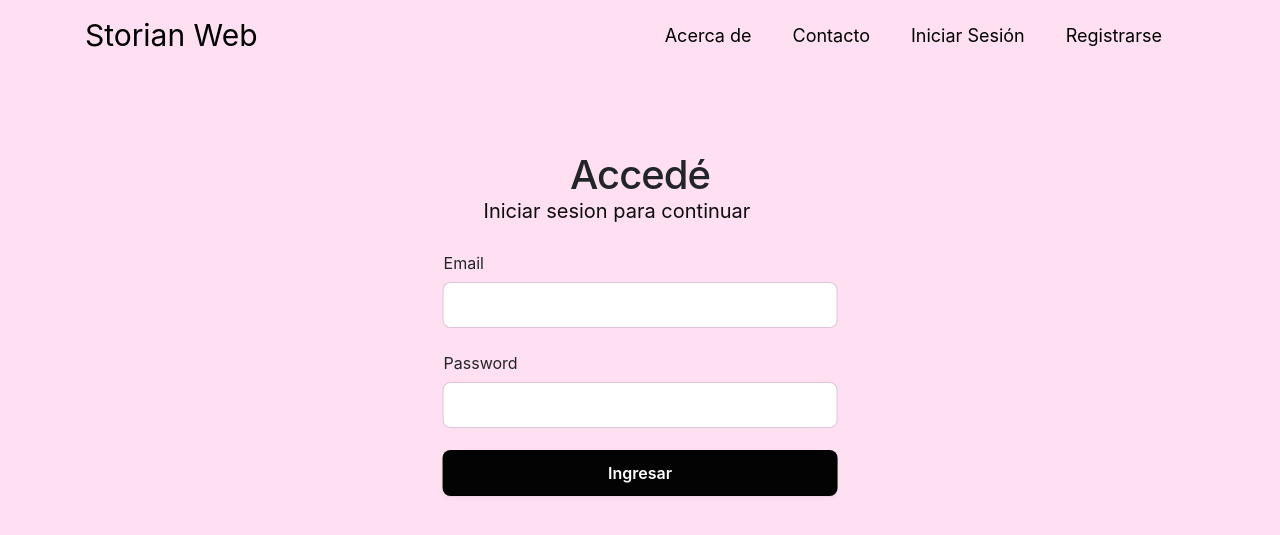
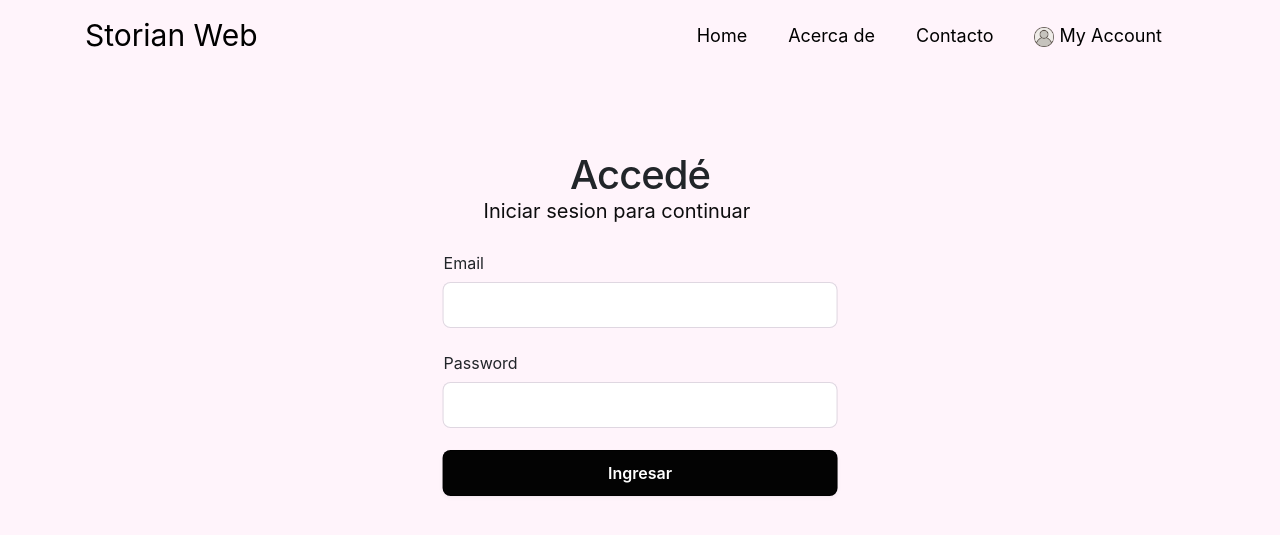
Before and after one commit to ArielitoUV/ProyectoStorianWeb, a Django app: template StorianWeb/core/templates/core/iniciosesion.html in a window 1280 px wide. Shown: the top 535 px of the page. Run offline with Django 4.2, Linux system fonts and the light colour scheme; the template is opened without the code that fills it, so the values that code supplies are empty; some libraries are stand-ins or nearby versions.

Commit message:
cambiofinal

```diff
--- a/StorianWeb/core/static/css/styles-ini.css
+++ b/StorianWeb/core/static/css/styles-ini.css
@@ -46,7 +46,7 @@ background-image {
 /*fondo*/
 body {
     min-height: 100%;
-    background-color: #ffdff2;
+    background-color: #fff4fb;
   }
 
   h1 {
--- a/StorianWeb/core/templates/core/iniciosesion.html
+++ b/StorianWeb/core/templates/core/iniciosesion.html
@@ -7,6 +7,8 @@
   <script src="https://code.jquery.com/jquery-3.5.1.slim.min.js"></script>
   <script src="https://cdn.jsdelivr.net/npm/@popperjs/core@2.9.3/dist/umd/popper.min.js"></script>
   <script src="https://maxcdn.bootstrapcdn.com/bootstrap/4.5.2/js/bootstrap.min.js"></script>
+  <link rel="stylesheet" href="https://cdnjs.cloudflare.com/ajax/libs/font-awesome/6.1.0/css/all.min.css">
+
 </head>
 <body>
 
@@ -19,21 +21,26 @@
       <div class="collapse navbar-collapse" id="navbarNav">
         <ul class="navbar-nav ml-auto">
           <li class="nav-item">
+            <a class="nav-link" href="#">Home</a>
+          </li>
+          <li class="nav-item">
             <a class="nav-link" href="#">Acerca de</a>
           </li>
           <li class="nav-item">
             <a class="nav-link" href="#">Contacto</a>
           </li>
           <li class="nav-item">
-                <a class="nav-link" href="iniciosesion.html">Iniciar Sesión</a>
+            <a class="nav-link" href="#">
+              <i class="icon-img"><img src="/StorianWeb/core/static/assets/img/usuario.png" alt="Icono de cuenta" width="20" height="20"></i>
+              My Account
+            </a>
           </li>
-              <li class="nav-item">
-                <a class="nav-link" href="registro.html">Registrarse</a>
-              </li>
+
         </ul>
       </div>
     </div>
   </nav>
+
 
       <div class="box-root padding-top--24 flex-flex flex-direction--column" style="flex-grow: 1; z-index: 9;">
         <div class="box-root padding-top--48 padding-bottom--24 flex-flex flex-justifyContent--center">
```
Also changed, not shown: StorianWeb/core/static/assets/img/usuario.png (added). Lines whose indentation alone changed are shown as unchanged.
